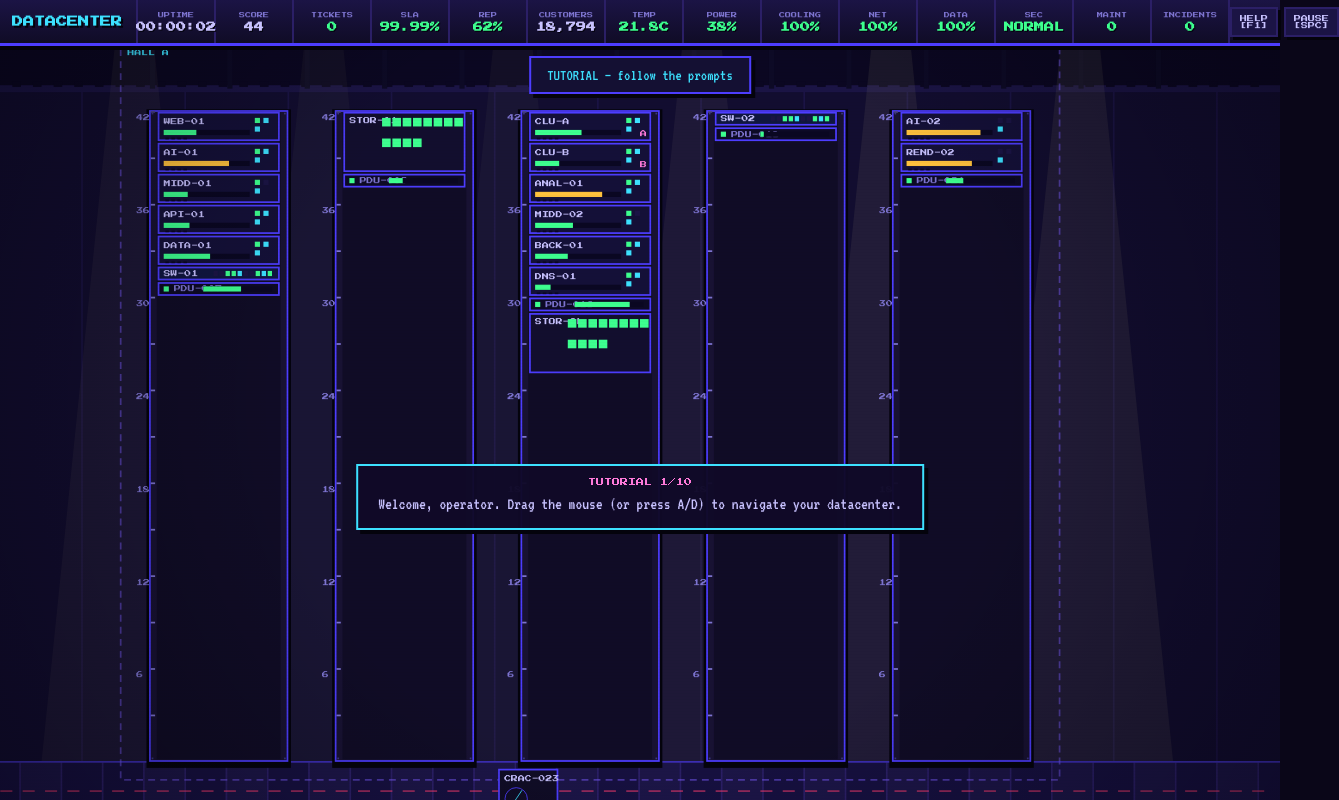
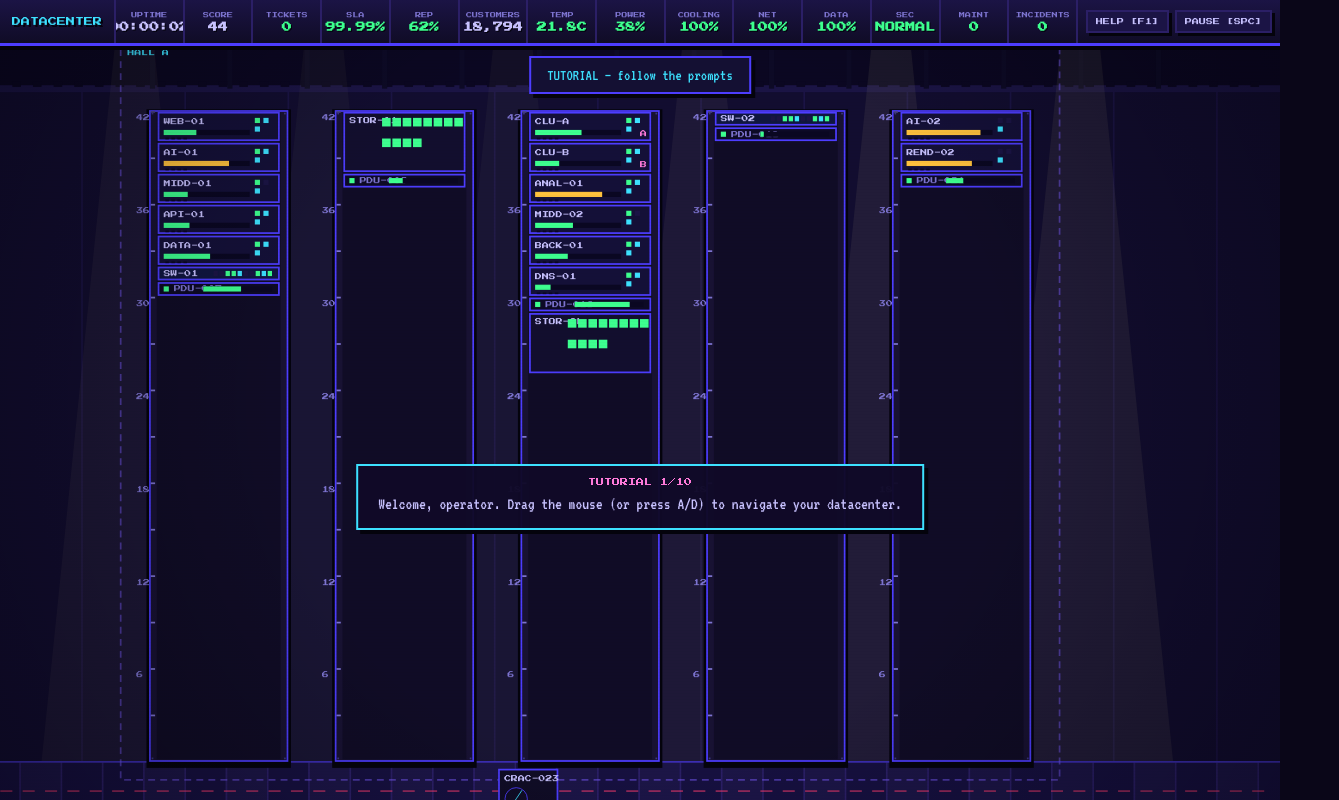
Before and after one commit to aarshe22/llm-harness-demos, a website: page datacenter/index.html in a window 1280 px wide. Both pictures are taken after a click on the button "PLAY". Shown: the whole page, 1339 px wide, since content can reach past the window. Drawn offline with Linux system fonts and the light colour scheme.

Commit message:
datacenter: fix topbar overflow — COOLING/MAINT chips were clipped off-screen
Chips now flex to share bar width (min 56px), clickable chips get cyan
labels + hover underline for discoverability, bar scrolls horizontally
if the viewport is too narrow.

```diff
--- a/datacenter/css/style.css
+++ b/datacenter/css/style.css
@@ -43,16 +43,21 @@ input[type=text] { border-radius: 0; }
   background: linear-gradient(180deg, #1b1445 0%, #100c26 100%);
   border-bottom: 3px solid var(--line); z-index: 20; padding: 0 8px;
   box-shadow: 0 4px 0 #04030c;
+  overflow-x: auto; overflow-y: hidden; scrollbar-width: none;
 }
-.tb-logo { display: flex; align-items: center; padding: 0 14px 0 4px; font-weight: bold; color: var(--cyan); font-size: 11px; text-shadow: 2px 2px 0 #04030c; border-right: 2px solid var(--line-dim); }
+#topbar::-webkit-scrollbar { display: none; }
+#topbar .chip:first-of-type { margin-left: 2px; }
+.tb-logo { display: flex; align-items: center; padding: 0 12px 0 4px; color: var(--cyan); font-size: 9px; text-shadow: 2px 2px 0 #04030c; border-right: 2px solid var(--line-dim); flex: none; }
 .chip {
   display: flex; flex-direction: column; justify-content: center; align-items: center;
-  min-width: 78px; padding: 3px 8px; border-right: 2px solid var(--line-dim); cursor: default;
+  flex: 1 1 0; min-width: 56px; padding: 3px 4px; border-right: 2px solid var(--line-dim); cursor: default; overflow: hidden;
 }
-.chip .lbl { font-size: 6px; color: var(--dim); }
-.chip .val { font-size: 10px; font-weight: bold; margin-top: 4px; text-shadow: 1px 1px 0 #04030c; }
+.chip .lbl { font-size: 6px; color: var(--dim); white-space: nowrap; }
+.chip .val { font-size: 10px; font-weight: bold; margin-top: 4px; text-shadow: 1px 1px 0 #04030c; white-space: nowrap; }
 .chip.clickable { cursor: pointer; }
 .chip.clickable:hover { background: #241a55; }
+.chip.clickable .lbl { color: var(--cyan); }
+.chip.clickable:hover .lbl { text-decoration: underline; }
 .chip.g .val { color: var(--green); }
 .chip.a .val { color: var(--amber); }
 .chip.o .val { color: var(--orange); }
@@ -60,8 +65,8 @@ input[type=text] { border-radius: 0; }
 .chip.b .val { color: var(--cyan); }
 .chip.pulse .val { animation: pulse 1s steps(2) infinite; }
 @keyframes pulse { 0%,100% { opacity: 1; } 50% { opacity: 0.35; } }
-#tb-right { margin-left: auto; display: flex; align-items: center; gap: 6px; }
-#tb-right button { font-size: 7px; padding: 6px 8px; }
+#tb-right { margin-left: auto; display: flex; align-items: center; gap: 6px; flex: none; padding-left: 8px; }
+#tb-right button { font-size: 7px; padding: 6px 8px; white-space: nowrap; }
 
 #alarmbar {
   position: absolute; left: 10px; bottom: 10px; width: 360px; height: 240px;
```
